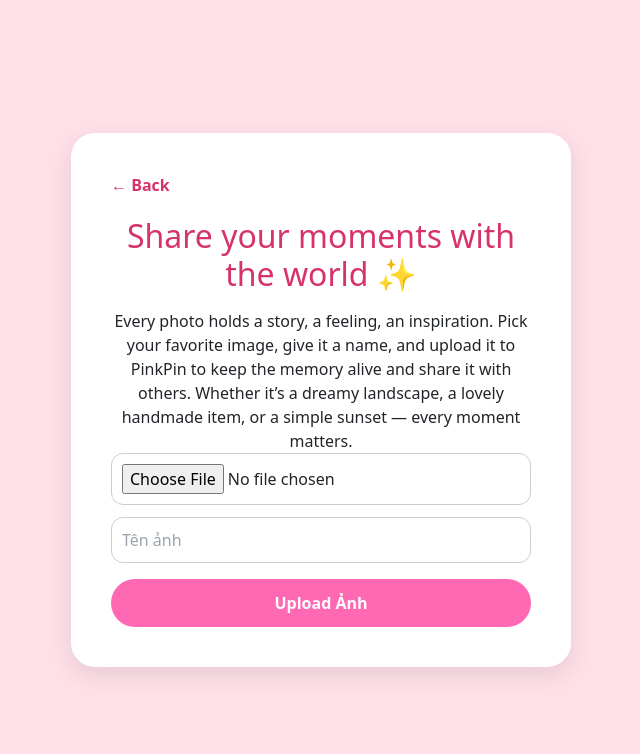
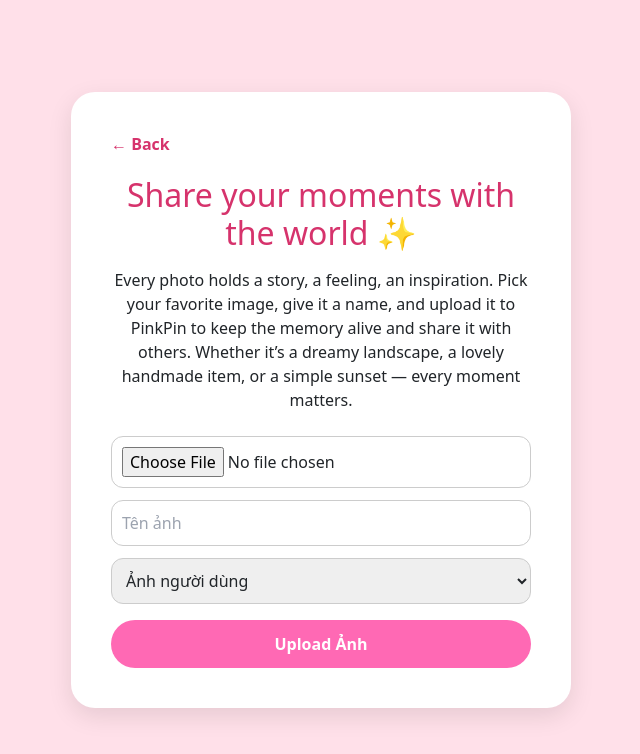
Before and after one commit to Trancute123/FER202_PhotoGallery, a React (Create React App) app: page /create in a window 1280 px wide. Shown: the top 754 px of the page, without its empty margins (319-959 px from the left). Built offline with nearby package versions, Linux system fonts and the light colour scheme.

Commit message:
update create page

```diff
--- a/src/components/CategoryFilter.jsx
+++ b/src/components/CategoryFilter.jsx
@@ -22,10 +22,13 @@ export default function CategoryFilter() {
         display: "block",
       }}
     >
-      <option value="All">All</option>
-      <option value="Animals">Animals</option>
-      <option value="Nature">Nature</option>
-      <option value="Cities">Cities</option>
+      <option value="User Upload">Ảnh người dùng</option>
+          <option value="Nature">Thiên nhiên</option>
+          <option value="Animal">Động vật</option>
+          <option value="Art">Nghệ thuật</option>
+          <option value="Food">Ẩm thực</option>
+          <option value="Travel">Du lịch</option>
+          <option value="Other">Khác</option>
     </select>
   );
 }
--- a/src/pages/CreatePage.jsx
+++ b/src/pages/CreatePage.jsx
@@ -7,6 +7,7 @@ import { useNavigate } from "react-router-dom";
 const CreatePage = () => {
   const [file, setFile] = useState(null);
   const [name, setName] = useState("");
+  const [category, setCategory] = useState("User Upload");
   const dispatch = useDispatch();
   const navigate = useNavigate();
 
@@ -23,13 +24,14 @@ const CreatePage = () => {
         id: uuidv4(),
         url: reader.result,
         name: name || file.name.replace(/\.[^/.]+$/, ""),
-        category: "User Upload",
+        category: category,
         liked: false,
         rating: 0,
       };
       dispatch(addImage(newImage));
       setFile(null);
       setName("");
+      setCategory("User Upload");
       alert("Tải ảnh thành công 🎉");
     };
     reader.readAsDataURL(file);
@@ -74,13 +76,18 @@ const CreatePage = () => {
             ← Back
           </button>
         </div>
+
         <h2 style={{ color: "#d6336c", marginBottom: "16px" }}>
           Share your moments with the world ✨
         </h2>
-        Every photo holds a story, a feeling, an inspiration. Pick your favorite
-        image, give it a name, and upload it to PinkPin to keep the memory alive
-        and share it with others. Whether it’s a dreamy landscape, a lovely
-        handmade item, or a simple sunset — every moment matters.
+        <p style={{ marginBottom: "24px" }}>
+          Every photo holds a story, a feeling, an inspiration. Pick your
+          favorite image, give it a name, and upload it to PinkPin to keep the
+          memory alive and share it with others. Whether it’s a dreamy
+          landscape, a lovely handmade item, or a simple sunset — every moment
+          matters.
+        </p>
+
         <input
           type="file"
           accept="image/*"
@@ -93,11 +100,24 @@ const CreatePage = () => {
             borderRadius: "12px",
           }}
         />
+
         <input
           type="text"
           placeholder="Tên ảnh"
           value={name}
           onChange={(e) => setName(e.target.value)}
+          style={{
+            marginBottom: "12px",
+            width: "100%",
+            padding: "10px",
+            border: "1px solid #ccc",
+            borderRadius: "12px",
+          }}
+        />
+
+        <select
+          value={category}
+          onChange={(e) => setCategory(e.target.value)}
           style={{
             marginBottom: "16px",
             width: "100%",
@@ -105,7 +125,16 @@ const CreatePage = () => {
             border: "1px solid #ccc",
             borderRadius: "12px",
           }}
-        />
+        >
+          <option value="User Upload">Ảnh người dùng</option>
+          <option value="Nature">Thiên nhiên</option>
+          <option value="Animal">Động vật</option>
+          <option value="Art">Nghệ thuật</option>
+          <option value="Food">Ẩm thực</option>
+          <option value="Travel">Du lịch</option>
+          <option value="Other">Khác</option>
+        </select>
+
         <button
           onClick={handleUpload}
           disabled={!file}
```
